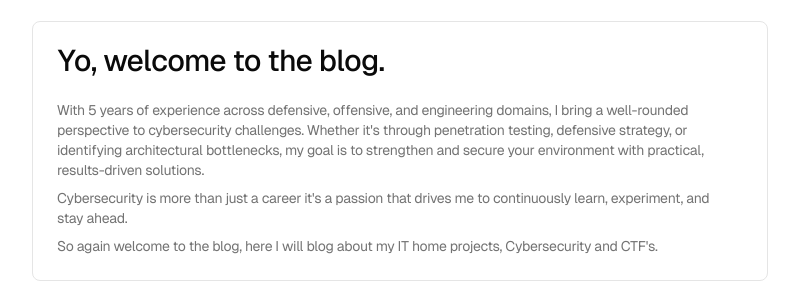
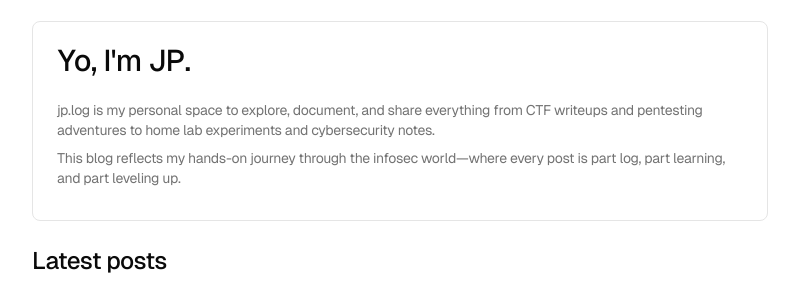
Before and after one commit to JeiPii/JeiPii.github.io, an Astro site: page / in a window 1280 px wide. Shown: the part 59-349 px from the top of the page, without its empty margins (240-1039 px from the left). Built offline with nearby package versions, Linux system fonts and the light colour scheme; Astro itself is replaced by a stand-in of ours; some packages are replaced by stand-ins of ours.

Commit message:
Update index.astro

```diff
--- a/src/pages/index.astro
+++ b/src/pages/index.astro
@@ -15,17 +15,14 @@
   <section>
     <div class="rounded-lg border">
       <div class="flex flex-col space-y-1.5 p-6">
-        <h3 class="text-3xl leading-none font-medium">Yo, welcome to the blog.</h3>
+        <h3 class="text-3xl leading-none font-medium">Yo, I'm JP.</h3>
       </div>
       <div class="p-6 pt-0">
         <p class="text-muted-foreground mb-2 text-sm">
-           With 5 years of experience across defensive, offensive, and engineering domains, I bring a well-rounded perspective to cybersecurity challenges. Whether it's through penetration testing, defensive strategy, or identifying architectural bottlenecks, my goal is to strengthen and secure your environment with practical, results-driven solutions.
+        jp.log is my personal space to explore, document, and share everything from CTF writeups and pentesting adventures to home lab experiments and cybersecurity notes.
         </p>
         <p class="text-muted-foreground mb-2 text-sm">
-        Cybersecurity is more than just a career it's a passion that drives me to continuously learn, experiment, and stay ahead.
-        </p>
-         <p class="text-muted-foreground text-sm">
-    So again welcome to the blog, here I will blog about my IT home projects, Cybersecurity and CTF's.
+         This blog reflects my hands-on journey through the infosec world—where every post is part log, part learning, and part leveling up.
         </p>
       </div>
     </div>
```
